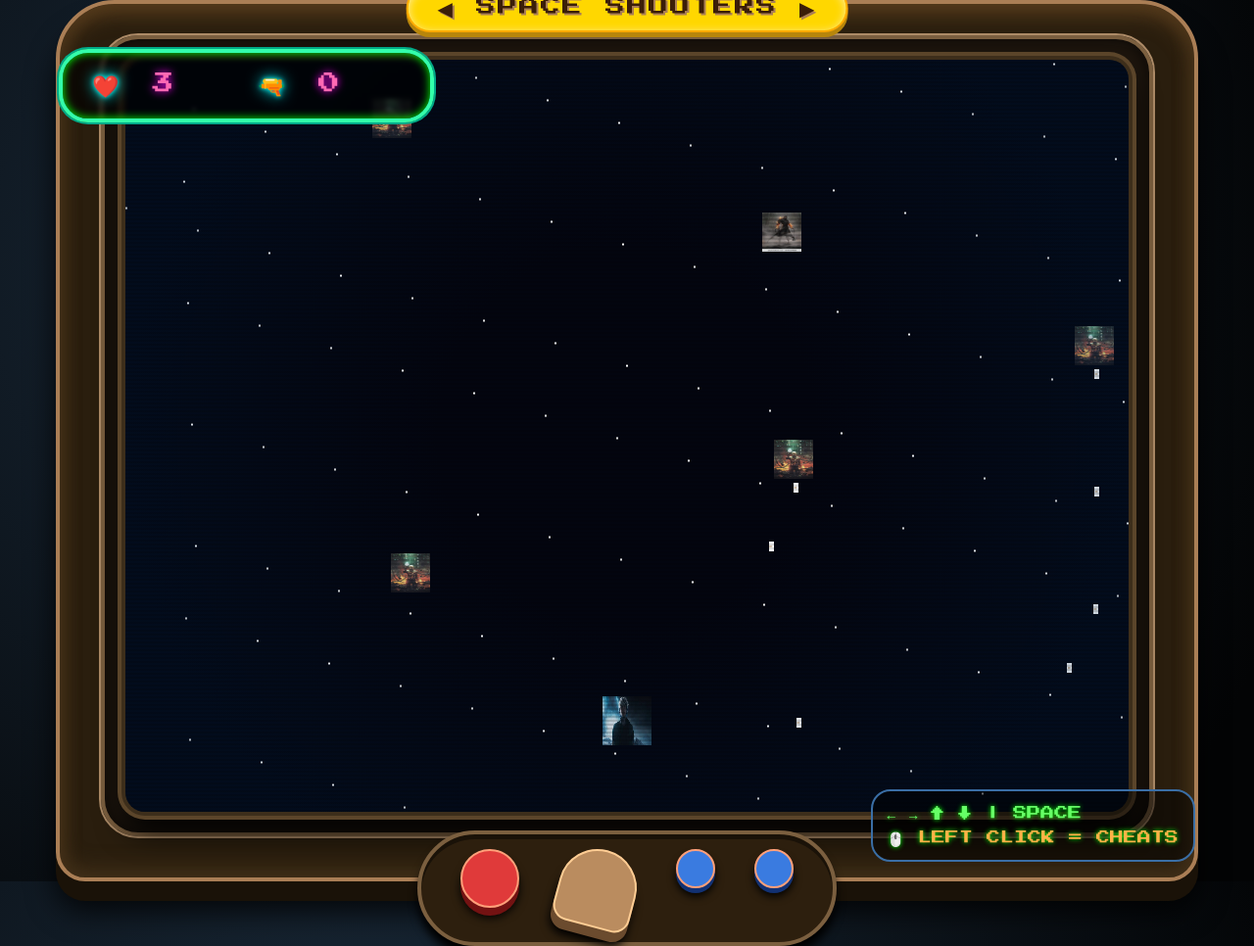
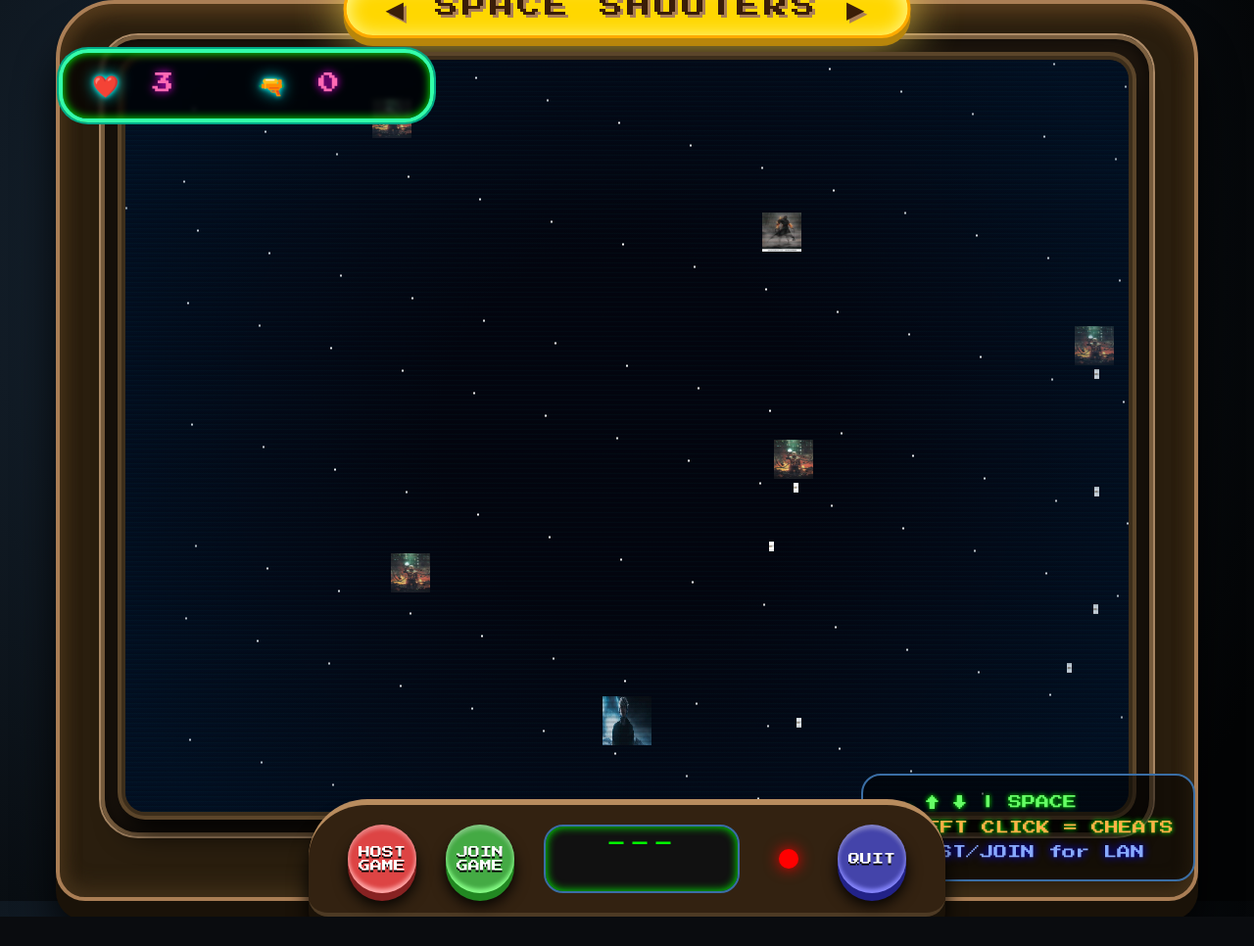
Before and after one commit to 2029ijones-sudo/SpaceShooters_game, a plain HTML site: page index.html in a window 1280 px wide. Shown: the whole page at 98% size. After the commit the page ends 936 px from the top, so only its background shows below. Drawn offline with Linux system fonts and the light colour scheme.

Commit message:
Update index.html

```diff
--- a/index.html
+++ b/index.html
@@ -4,7 +4,7 @@
     <meta charset="UTF-8">
     <title>SPACESHOOTERS · 1984</title>
     <style>
-        /* Retro arcade styling */
+        /* Retro arcade styling - amplified */
         @import url('https://fonts.googleapis.com/css2?family=Press+Start+2P&display=swap');
 
         * {
@@ -25,42 +25,49 @@
             position: relative;
         }
 
-        /* Arcade cabinet bezel */
+        /* Arcade cabinet bezel - beefier */
         .cabinet {
             background: #2a1e0e;
-            padding: 30px 40px 40px 40px;
+            padding: 30px 40px 60px 40px; /* more space at bottom for real controls */
             border-radius: 60px 60px 30px 30px;
             box-shadow:
                 0 20px 0 #1a1208,
-                0 30px 30px rgba(0,0,0,0.8),
+                0 40px 40px rgba(0,0,0,0.8),
                 inset 0 -10px 20px #3f2e18,
                 inset 0 10px 20px #5c3f1e;
             border: 4px solid #aa7e55;
             position: relative;
         }
 
-        /* Marquee / top sign */
+        /* Marquee / top sign - enhanced glow */
         .cabinet::before {
             content: "◀ SPACE SHOOTERS ▶";
             position: absolute;
-            top: -20px;
+            top: -25px;
             left: 50%;
             transform: translateX(-50%);
             background: #ffd700;
             color: #3b1e08;
-            font-size: 20px;
-            padding: 10px 30px;
-            border-radius: 40px;
-            box-shadow: 0 5px 0 #b8860b, inset 0 2px 10px #ffeeaa;
-            text-shadow: 2px 2px 0 #aa7e55;
-            letter-spacing: 2px;
+            font-size: 24px;
+            padding: 12px 40px;
+            border-radius: 50px;
+            box-shadow: 0 8px 0 #b8860b, inset 0 2px 15px #ffeeaa, 0 0 30px #ffaa00;
+            text-shadow: 3px 3px 0 #aa7e55;
+            letter-spacing: 4px;
             white-space: nowrap;
-            border: 2px solid #fa0;
+            border: 3px solid #fa0;
             font-family: 'Press Start 2P', monospace;
+            animation: marqueePulse 2s infinite;
         }
 
-        /* The actual screen area – includes bezel inner rim */
-        .screen-container {
+        @keyframes marqueePulse {
+            0% { box-shadow: 0 8px 0 #b8860b, inset 0 2px 15px #ffeeaa, 0 0 30px #ffaa00; }
+            50% { box-shadow: 0 8px 0 #b8860b, inset 0 2px 20px #ffffaa, 0 0 50px #ffdd55; }
+            100% { box-shadow: 0 8px 0 #b8860b, inset 0 2px 15px #ffeeaa, 0 0 30px #ffaa00; }
+        }
+
+        /* Screen bezel */
+        .screen-bezel {
             background: #1e160e;
             padding: 25px;
             border-radius: 40px;
@@ -70,7 +77,7 @@
             border: 2px solid #ad8b67;
         }
 
-        /* CRT screen with curvature effect */
+        /* CRT screen */
         #gameCanvas {
             display: block;
             width: 1024px;
@@ -85,7 +92,7 @@
             cursor: none;
         }
 
-        /* Overlay scanlines and CRT glow */
+        /* Scanlines & CRT glow */
         .crt::after {
             content: " ";
             display: block;
@@ -96,10 +103,10 @@
             right: 0;
             background: repeating-linear-gradient(
                 0deg,
-                rgba(0, 0, 0, 0.15) 0px,
-                rgba(0, 0, 0, 0.15) 2px,
-                transparent 2px,
-                transparent 4px
+                rgba(0, 255, 255, 0.03) 0px,
+                rgba(0, 0, 0, 0.2) 2px,
+                transparent 3px,
+                transparent 5px
             );
             pointer-events: none;
             border-radius: 20px;
@@ -114,13 +121,13 @@
             left: 0;
             width: 100%;
             height: 100%;
-            background: radial-gradient(circle at 50% 50%, transparent 30%, rgba(0, 40, 80, 0.2) 80%);
+            background: radial-gradient(circle at 50% 50%, transparent 30%, rgba(0, 40, 80, 0.3) 90%);
             border-radius: 20px;
             pointer-events: none;
             z-index: 4;
         }
 
-        /* UI overlay – retro LED panel */
+        /* UI overlay (lives & score) - now with extra retro flair */
         #ui {
             position: absolute;
             top: 50px;
@@ -153,7 +160,7 @@
             margin-left: 8px;
         }
 
-        /* Game Over screen – blinking neon */
+        /* Game Over screen */
         #gameOver {
             position: absolute;
             top: 50%;
@@ -203,50 +210,91 @@
             box-shadow: 0 0 40px cyan;
         }
 
-        /* Fake control panel */
-        .controls {
+        /* ===== REAL CONTROL PANEL ===== */
+        .real-controls {
             position: absolute;
-            bottom: -70px;
+            bottom: -20px;
             left: 50%;
             transform: translateX(-50%);
             display: flex;
-            gap: 40px;
-            background: #2d1f0e;
-            padding: 15px 40px;
-            border-radius: 60px;
-            border: 4px solid #7b5f3f;
-            box-shadow: inset 0 5px 0 #1a1208, 0 10px 10px black;
+            gap: 30px;
+            background: #332211;
+            padding: 20px 40px;
+            border-radius: 60px 60px 20px 20px;
+            border-top: 6px solid #b88c5e;
+            border-bottom: 4px solid #4d3a24;
+            box-shadow: 0 15px 0 #1a1208, 0 20px 20px black;
+            z-index: 50;
         }
 
-        .controls .button {
-            width: 60px;
-            height: 60px;
-            background: #e03a3a;
+        .arcade-button {
+            background: #d44;
+            width: 70px;
+            height: 70px;
             border-radius: 50%;
+            border: none;
             box-shadow:
-                0 8px 0 #731212,
-                0 10px 10px black;
-            border: 2px solid #ffa07a;
+                0 8px 0 #822,
+                0 12px 15px black,
+                inset 0 -4px 4px #faa,
+                inset 0 4px 4px #fff5;
+            cursor: pointer;
+            transition: 0.05s linear;
+            display: flex;
+            align-items: center;
+            justify-content: center;
+            color: white;
+            font-size: 12px;
+            font-family: 'Press Start 2P', monospace;
+            text-shadow: 0 2px 0 #000;
+            line-height: 1.2;
+            padding: 0 5px;
+            text-align: center;
         }
 
-        .controls .button.small {
-            width: 40px;
-            height: 40px;
-            background: #3a7be0;
-            box-shadow: 0 5px 0 #123173, 0 8px 8px black;
+        .arcade-button.green {
+            background: #4a4;
+            box-shadow: 0 8px 0 #282, 0 12px 15px black, inset 0 -4px 4px #8f8, inset 0 4px 4px #fff5;
         }
 
-        .controls .joystick {
-            width: 80px;
-            height: 80px;
-            background: #ba8c5f;
-            border-radius: 50% 50% 20% 20%;
-            box-shadow: 0 10px 0 #6b4b2e, 0 15px 10px black;
-            border: 2px solid #ffcd94;
-            transform: rotate(15deg);
+        .arcade-button.blue {
+            background: #44a;
+            box-shadow: 0 8px 0 #228, 0 12px 15px black, inset 0 -4px 4px #88f, inset 0 4px 4px #fff5;
         }
 
-        /* Instructions sticker – updated with cheat hint */
+        .arcade-button:active {
+            transform: translateY(6px);
+            box-shadow: 0 2px 0 #822, 0 8px 10px black;
+        }
+
+        .arcade-button.green:active { box-shadow: 0 2px 0 #282; }
+        .arcade-button.blue:active { box-shadow: 0 2px 0 #228; }
+
+        .room-display {
+            background: #111;
+            color: #0f0;
+            padding: 8px 16px;
+            border-radius: 20px;
+            font-size: 20px;
+            border: 2px solid #3a6ea5;
+            box-shadow: inset 0 0 10px #0f0;
+            min-width: 200px;
+            text-align: center;
+            letter-spacing: 4px;
+        }
+
+        .status-led {
+            width: 20px;
+            height: 20px;
+            border-radius: 50%;
+            background: #f00;
+            box-shadow: 0 0 15px red;
+            margin: 0 10px;
+            align-self: center;
+        }
+        .status-led.green { background: #0f0; box-shadow: 0 0 15px #0f0; }
+
+        /* Instructions sticker - updated with multiplayer hint */
         .instructions {
             position: absolute;
             bottom: 20px;
@@ -256,7 +304,7 @@
             font-family: 'Press Start 2P', monospace;
             text-shadow: 0 0 5px #0f0;
             background: rgba(0,0,0,0.5);
-            padding: 10px 15px;
+            padding: 15px 20px;
             border-radius: 20px;
             border: 2px solid #3a6ea5;
             z-index: 25;
@@ -265,24 +313,29 @@
         .instructions span {
             color: #ffb347;
         }
+        .instructions .multi {
+            color: #8af;
+            text-shadow: 0 0 8px blue;
+        }
     </style>
 </head>
 <body>
     <!-- Arcade cabinet wrapper -->
     <div class="cabinet">
-        <div class="screen-container">
+        <div class="screen-bezel">
             <!-- Canvas container with CRT effect -->
             <div style="position: relative;" class="crt">
                 <canvas id="gameCanvas" width="1024" height="768"></canvas>
             </div>
         </div>
 
-        <!-- Fake control panel -->
-        <div class="controls">
-            <div class="button"></div>
-            <div class="joystick"></div>
-            <div class="button small"></div>
-            <div class="button small"></div>
+        <!-- REAL CONTROL PANEL with interactive buttons -->
+        <div class="real-controls">
+            <button class="arcade-button" id="hostBtn">HOST<br>GAME</button>
+            <button class="arcade-button green" id="joinBtn">JOIN<br>GAME</button>
+            <div class="room-display" id="roomCode">---</div>
+            <div class="status-led" id="connLed"></div>
+            <button class="arcade-button blue" id="disconnectBtn">QUIT</button>
         </div>
     </div>
 
@@ -292,10 +345,11 @@
         <span>🔫 <span id="score">0</span></span>
     </div>
 
-    <!-- Instructions sticker – now includes left‑click cheat hint -->
+    <!-- Instructions sticker – now with multiplayer tips -->
     <div class="instructions">
         ← → ↑ ↓  |  SPACE<br>
-        <span>🖱️ LEFT CLICK = CHEATS</span>
+        <span>🖱️ LEFT CLICK = CHEATS</span><br>
+        <span class="multi">🖧 HOST/JOIN for LAN</span>
     </div>
 
     <!-- Game Over modal -->
@@ -305,10 +359,89 @@
         <button onclick="window.location.href='menu.html'">MENU</button>
     </div>
 
-    <!-- Scripts – cheats.js added -->
+    <!-- Scripts – now with network.js -->
+    <script src="https://cdn.jsdelivr.net/npm/peerjs@1.5.2/dist/peerjs.min.js"></script>
     <script src="assets.js"></script>
     <script src="enemies.js"></script>
+    <script src="network.js"></script>
     <script src="game.js"></script>
     <script src="cheats.js"></script>
+
+    <script>
+        // ===== Multiplayer UI Controls =====
+        (function() {
+            const hostBtn = document.getElementById('hostBtn');
+            const joinBtn = document.getElementById('joinBtn');
+            const disconnectBtn = document.getElementById('disconnectBtn');
+            const roomDisplay = document.getElementById('roomCode');
+            const connLed = document.getElementById('connLed');
+
+            let peer = null;
+            let conn = null;
+            let isHost = false;
+
+            // Update LED and room display
+            function setConnected(connected, code = '---') {
+                if (connected) {
+                    connLed.className = 'status-led green';
+                    roomDisplay.textContent = code;
+                } else {
+                    connLed.className = 'status-led';
+                    roomDisplay.textContent = '---';
+                }
+            }
+
+            // Host a game
+            hostBtn.addEventListener('click', () => {
+                if (window.network) {
+                    window.network.initPeer(true, null, {
+                        onPlayerJoined: () => {
+                            setConnected(true, window.network.getRoomCode());
+                        },
+                        onEnemyUpdate: (data) => { /* handled in game.js */ },
+                        onPlayerDisconnect: () => {
+                            setConnected(false);
+                        }
+                    }).then(roomCode => {
+                        isHost = true;
+                        setConnected(true, roomCode);
+                    }).catch(err => {
+                        console.error('Host failed', err);
+                        alert('Host failed: ' + err);
+                    });
+                }
+            });
+
+            // Join a game
+            joinBtn.addEventListener('click', () => {
+                const code = prompt('Enter room code:');
+                if (!code) return;
+                if (window.network) {
+                    window.network.initPeer(false, code, {
+                        onPlayerJoined: () => {},
+                        onEnemyUpdate: (data) => { /* handled in game.js */ },
+                        onPlayerDisconnect: () => {
+                            setConnected(false);
+                        }
+                    }).then(() => {
+                        setConnected(true, code);
+                    }).catch(err => {
+                        console.error('Join failed', err);
+                        alert('Join failed: ' + err);
+                    });
+                }
+            });
+
+            // Disconnect
+            disconnectBtn.addEventListener('click', () => {
+                if (window.network) {
+                    window.network.disconnect();
+                    setConnected(false);
+                }
+            });
+
+            // If network object exposes connection state, we could listen, but this is minimal.
+        })();
+    </script>
 </body>
 </html>
```
